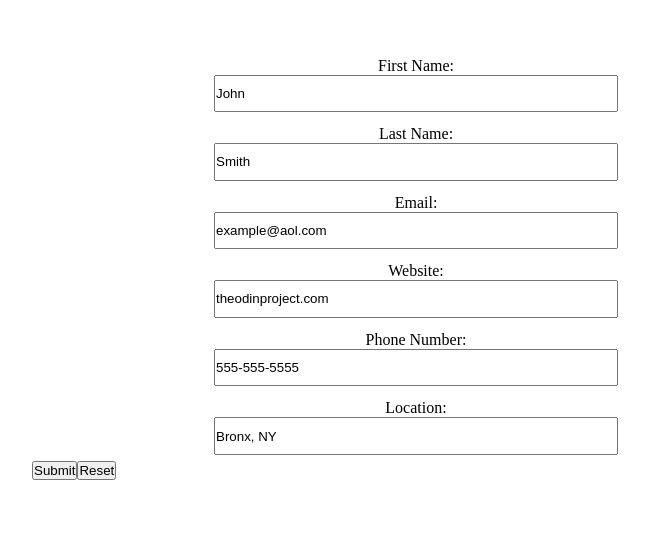
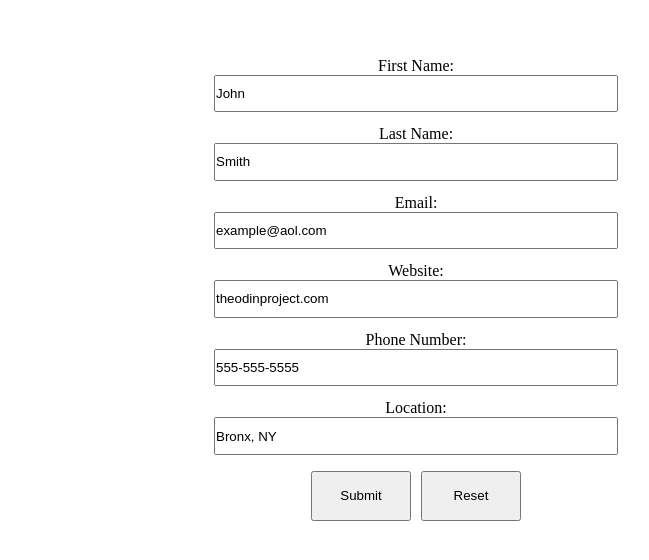
Before and after one commit to dario-cruz/resume-builder, a React (Vite) app: page / in a window 1280 px wide. Shown: the part 910-1470 px from the top of the page, without its empty margins (224-873 px from the left). Built offline with nearby package versions, Linux system fonts and the light colour scheme.

Commit message:
Add styling for form buttons.

```diff
--- a/src/page_elements/form.css
+++ b/src/page_elements/form.css
@@ -16,3 +16,15 @@
     justify-content: center;
     align-items: center;
 }
+
+div.form-button-container {
+    display: flex;
+    justify-content: center;
+    align-items: center;
+}
+
+.form-button-container > button {
+    height: 50px ;
+    width: 100px;
+    margin: 5px;
+}
```
